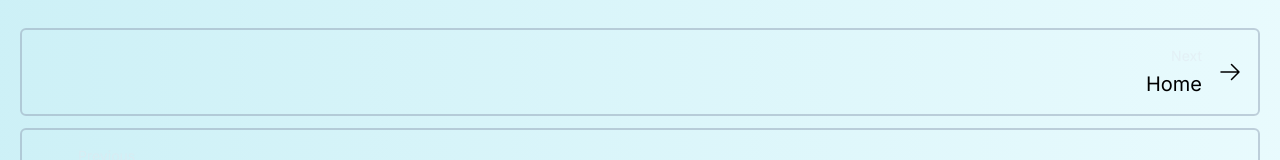
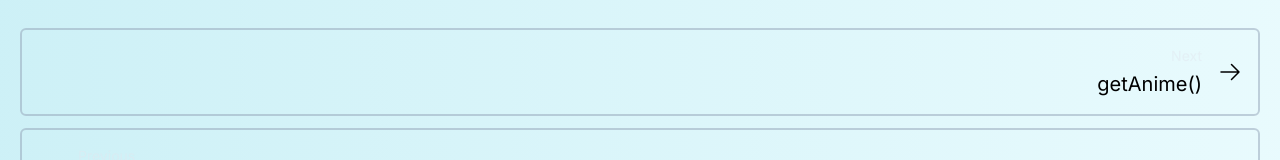
Before and after one commit to NanotechPikachu/Next, a Next.js app: page /result in a window 1280 px wide. Shown: the part 2557-2717 px from the top of the page. Built offline with nearby package versions, Linux system fonts and the light colour scheme.

Commit message:
Update page.jsx

```diff
--- a/src/app/result/page.jsx
+++ b/src/app/result/page.jsx
@@ -126,7 +126,7 @@ The promise consists of an <a href="https://developer.mozilla.org/en-US/docs/Web
     <Note>
 This function will return upto 10 Array elements AKA index 0-9. Though it depends on the search parameter as well as the ratio parameter.
     </Note>
-    <NextCard title="Home" link="/" className="mt-20" />
+    <NextCard title="getAnime()" link="/getanime" className="mt-20" />
     <PrevCard title="Get Started" link="/start" className="mt-3 mb-10" />
     </div>
   )
```
